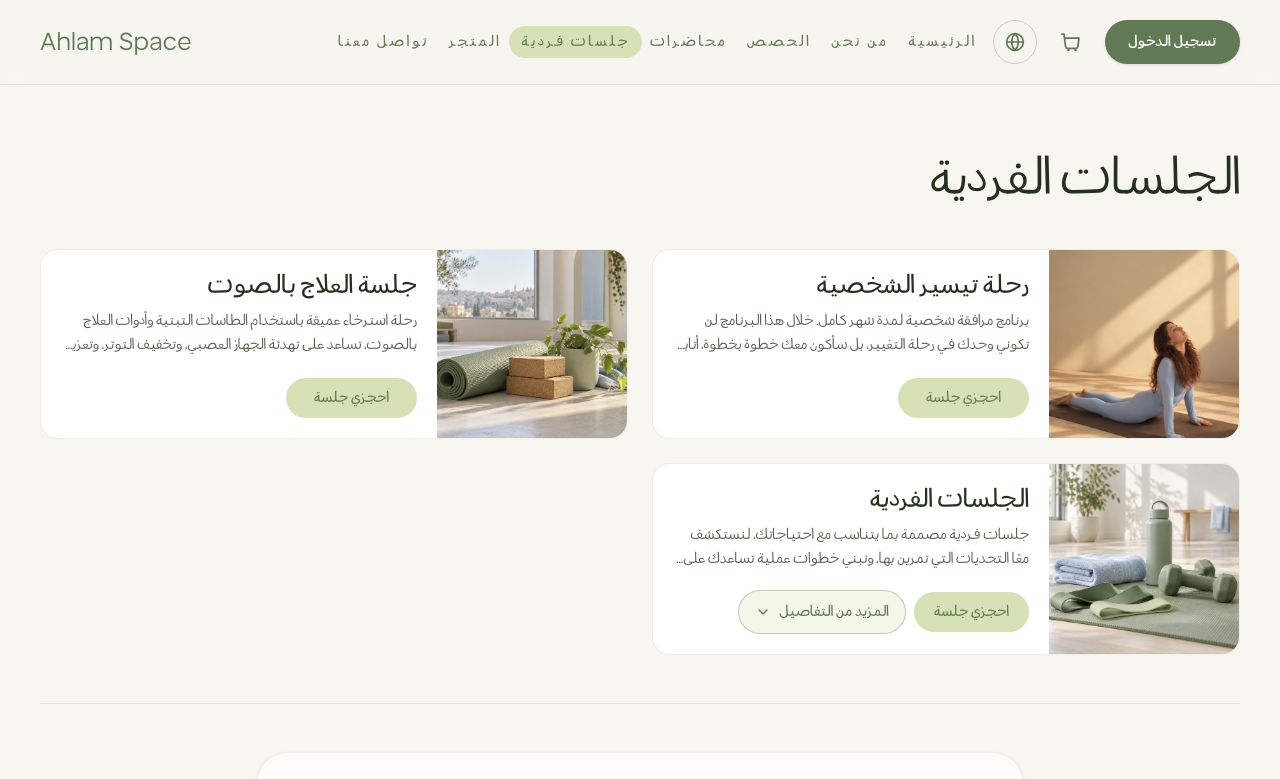
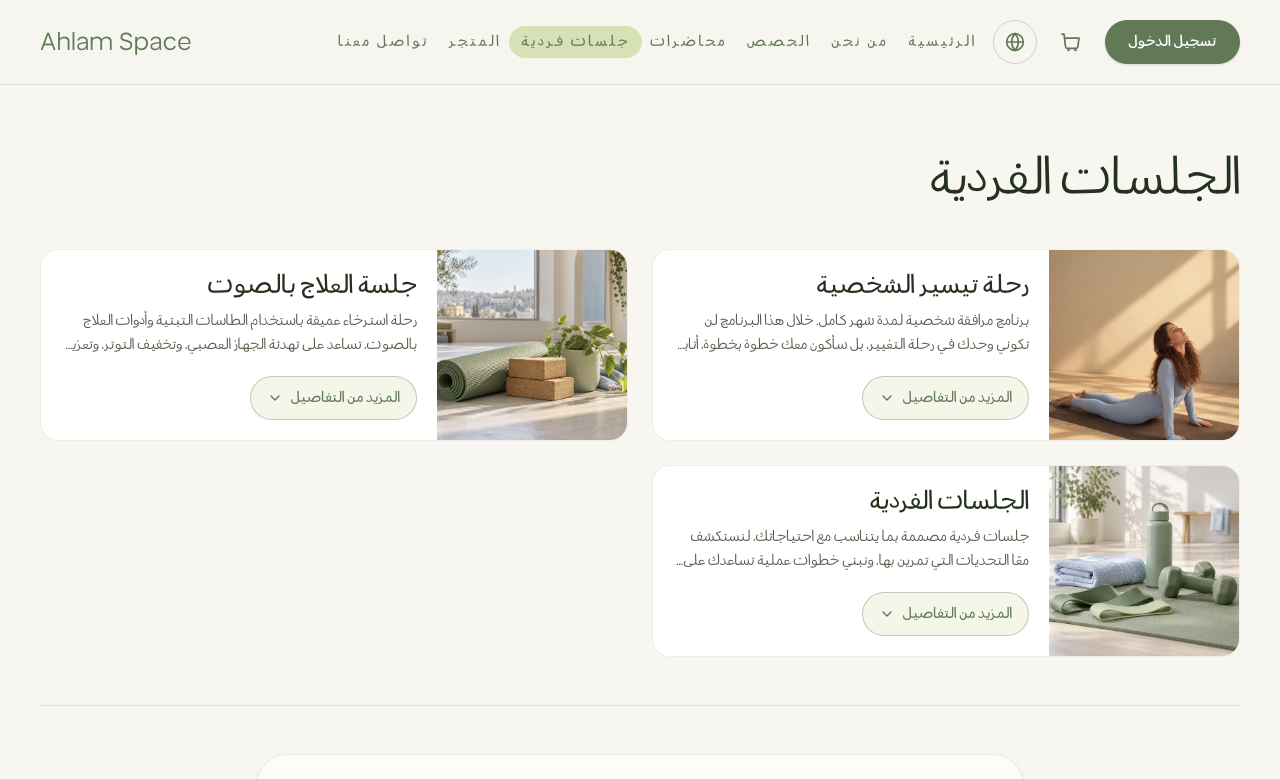
Before and after one commit to Tala-Jabaren/ahlam-space, a Next.js app: page /private-sessions in a window 1280 px wide. Shown: the top 779 px of the page. Built offline with nearby package versions, Linux system fonts and the light colour scheme; no server answers.

Commit message:
feat: unify session cards with booking inside details

```diff
--- a/src/app/(public)/private-sessions/page.tsx
+++ b/src/app/(public)/private-sessions/page.tsx
@@ -1,6 +1,5 @@
 'use client'
 
-import Image from 'next/image'
 import { useRef, useState } from 'react'
 import { createClient } from '@/lib/supabase/client'
 import { useT } from '@/i18n/i18n-context'
@@ -26,7 +25,7 @@ export default function PrivateSessionsPage() {
     ...service,
     image: SERVICE_IMAGES[index],
     value: ar.privateSessions.services[index].title,
-    hasDetails: index === 2,
+    isPrivateSession: index === 2,
   }))
   const formRef = useRef<HTMLFormElement>(null)
   const [sessionType, setSessionType] = useState<string>(SERVICES[0].value)
@@ -77,44 +76,16 @@ export default function PrivateSessionsPage() {
       <h1>{t.privateSessions.heading}</h1>
 
       <div className="grid gap-6 xl:grid-cols-2 xl:justify-items-center">
-        {SERVICES.map((service) => service.hasDetails ? (
+        {SERVICES.map((service) => (
           <PrivateSessionCard
             key={service.value}
+            title={service.title}
+            isPrivateSession={service.isPrivateSession}
             image={service.image}
             description={service.description}
             requestLabel={t.privateSessions.requestButton}
             onRequest={() => handleRequestClick(service.value)}
           />
-        ) : (
-          <section
-            key={service.value}
-            className="flex h-auto w-full max-w-[620px] flex-col overflow-hidden rounded-[18px] border border-[#617A55]/[0.12] bg-white transition-transform duration-200 hover:-translate-y-[3px] sm:h-[190px] sm:flex-row"
-          >
-            <div className="relative h-[210px] w-full shrink-0 sm:h-full sm:w-[190px]">
-              <Image
-                src={service.image}
-                alt=""
-                fill
-                sizes="(min-width: 640px) 190px, 100vw"
-                className="object-cover object-center"
-              />
-            </div>
-            <div className="flex min-w-0 flex-1 flex-col p-5">
-              <h2 className="font-serif text-2xl font-medium leading-tight text-[#25311f]">
-                {service.title}
-              </h2>
-              <p className="mt-2 line-clamp-2 text-sm leading-6 text-[#4f5d49]">
-                {service.description}
-              </p>
-              <button
-                className="mt-auto self-start rounded-full bg-[#D6E2B6] px-7 py-2.5 text-sm font-medium text-[#617A55] transition-colors hover:bg-[#cbd9a7]"
-                type="button"
-                onClick={() => handleRequestClick(service.value)}
-              >
-                {t.privateSessions.requestButton}
-              </button>
-            </div>
-          </section>
         ))}
       </div>
 
--- a/src/app/(public)/private-sessions/private-session-card.tsx
+++ b/src/app/(public)/private-sessions/private-session-card.tsx
@@ -8,6 +8,8 @@ import { privateSessionDetailsAr } from '@/i18n/private-session-details'
 import { PRIVATE_SESSION_HOURLY_PRICE } from '@/lib/private-session-details'
 
 type Props = {
+  title: string
+  isPrivateSession: boolean
   image: string
   description: string
   requestLabel: string
@@ -15,6 +17,8 @@ type Props = {
 }
 
 export default function PrivateSessionCard({
+  title,
+  isPrivateSession,
   image,
   description,
   requestLabel,
@@ -60,19 +64,12 @@ export default function PrivateSessionCard({
         </div>
         <div className="flex min-w-0 flex-1 flex-col p-5">
           <h2 className="font-serif text-2xl font-medium leading-tight text-[#25311f]">
-            {copy.title}
+            {isPrivateSession ? copy.title : title}
           </h2>
           <p className="mt-2 line-clamp-2 text-sm leading-6 text-[#4f5d49]">
             {description}
           </p>
           <div className="mt-4 flex flex-wrap items-center gap-2 sm:mt-auto">
-            <button
-              type="button"
-              onClick={onRequest}
-              className={`cursor-pointer rounded-full bg-[#D6E2B6] px-5 py-2.5 text-sm font-medium text-[#617A55] transition-colors hover:bg-[#D6E2B6]/70 ${focusStyle}`}
-            >
-              {requestLabel}
-            </button>
             <button
               type="button"
               aria-expanded={expanded}
@@ -100,9 +97,9 @@ export default function PrivateSessionCard({
         <div className="min-h-0 overflow-hidden">
           <div className="border-t border-[#617A55]/12 bg-[#F7F6F0] p-5">
             <p className="text-sm leading-6 text-[#4f5d49]">
-              {copy.description}
+              {description}
             </p>
-            <dl className="mt-4 grid gap-4 text-sm sm:grid-cols-2">
+            {isPrivateSession && <dl className="mt-4 grid gap-4 text-sm sm:grid-cols-2">
               <div>
                 <dt className="text-[#617A55]">{copy.priceLabel}</dt>
                 <dd className="mt-1 font-medium text-[#25311f]">{price}</dd>
@@ -113,13 +110,13 @@ export default function PrivateSessionCard({
                   {copy.duration}
                 </dd>
               </div>
-            </dl>
+            </dl>}
             <button
               type="button"
               onClick={onRequest}
               className={`mt-5 min-h-11 max-w-full cursor-pointer rounded-full bg-[#617A55] px-5 py-2.5 text-sm font-medium text-white transition-colors hover:bg-[#617A55]/90 ${focusStyle}`}
             >
-              {copy.contact}
+              {requestLabel}
             </button>
           </div>
         </div>
```
